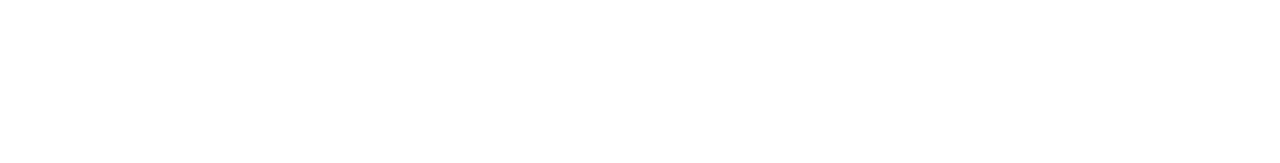
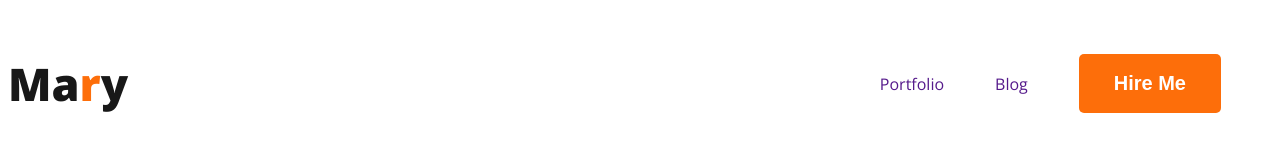
Before and after one commit to ASMAKHATUN2313/web-developer-portfolio, a plain HTML site: page index.html in a window 1280 px wide. Drawn offline with nearby package versions, Linux system fonts and the light colour scheme.

Commit message:
navigation complete

```diff
--- a/index.html
+++ b/index.html
@@ -4,9 +4,21 @@
     <meta charset="UTF-8">
     <meta name="viewport" content="width=device-width, initial-scale=1.0">
     <title>developer portfolio</title>
+    <link rel="preconnect" href="https://fonts.googleapis.com">
+<link rel="preconnect" href="https://fonts.gstatic.com" crossorigin>
+<link href="https://fonts.googleapis.com/css2?family=Open+Sans:ital,wght@0,400;0,800;1,600&display=swap" rel="stylesheet">
+    <link rel="stylesheet" href="styles/portfolio.css">
 </head>
 <body>
     <header>
+        <nav>
+            <h3 class="nav-title">Ma<span class="text-primary">r</span>y</h3>
+            <ul>
+                <li><a href="">Portfolio</a></li>
+                <li><a href="">Blog</a></li>
+                <li> <button class="btn-primary">Hire Me</button><a href=""></a></li>
+            </ul>
+        </nav>
 
     </header>
     <main>
--- /dev/null
+++ b/styles/portfolio.css
@@ -0,0 +1,44 @@
+ /* common sheared styles */
+body{
+    font-family: 'Open Sans', sans-serif;
+}
+.text-primary
+{
+    color: #FD6E0A;
+}
+.btn-primary{
+    border-radius: 5px;
+    background: #FD6E0A;
+    border: 0px;
+    color: var(--White-Color, #FFF);
+    font-size: 20px;
+    font-weight: 700;
+    padding: 18px 35px;
+}
+
+/* nav related style */
+nav{
+    display: flex;
+    justify-content: space-between;
+    align-items: center;
+
+}
+
+
+.nav-title{
+    color: var(--Dark-01, #181818);
+    font-size: 45px;
+    font-weight: 800;
+}
+nav > ul{
+    display: flex;
+    align-items: center;
+}
+nav li{
+    list-style: none;
+    margin-right: 51px;
+}
+nav a{
+    text-decoration: none;
+    color: Dark 02;
+}
```
